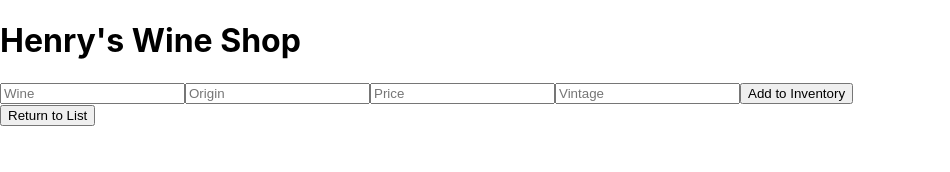
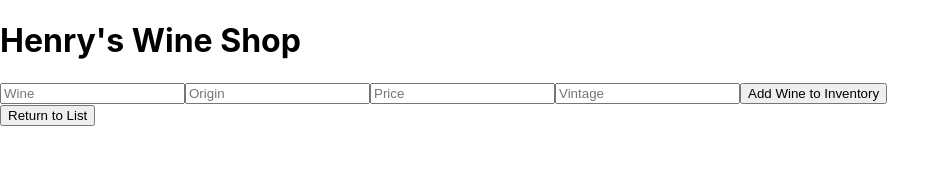
Before and after one commit to hbsullivan/inventory-tracker, a React (Create React App) app: page / in a window 1280 px wide. Both pictures are taken after a click on the button "Add Wine". Shown: the top 172 px of the page, without its empty margins (0-950 px from the left). Built offline with nearby package versions, Linux system fonts and the light colour scheme.

Commit message:
WIP: adding U functionality

```diff
--- /dev/null
+++ b/src/components/EditWineForm.js
@@ -0,0 +1,13 @@
+import React from "react";
+import ReusableForm from "./ReusableForm";
+
+function EditWineForm (props) {
+  return (
+    <React.Fragment>
+      <ReusableForm
+        buttonText="Update Wine" />
+    </React.Fragment>
+  );
+}
+
+export default EditWineForm;
--- a/src/components/NewWineForm.js
+++ b/src/components/NewWineForm.js
@@ -1,6 +1,7 @@
 import React from "react";
 import PropTypes from "prop-types";
 import { v4 } from 'uuid';
+import ReusableForm from "./ReusableForm";
 
 function NewWineForm(props){
 
@@ -18,25 +19,9 @@ function NewWineForm(props){
 
   return (
     <React.Fragment>
-     <form onSubmit={handleNewWineFormSubmission}>
-        <input
-          type='text'
-          name='wine'
-          placeholder='Wine' />
-        <input
-          type='text'
-          name='origin'
-          placeholder='Origin' />
-        <input
-          type='text'
-          name='price'
-          placeholder='Price' />
-        <input
-          type='text'
-          name='vintage'
-          placeholder='Vintage' />
-        <button type='submit'>Add to Inventory</button>
-      </form>
+      <ReusableForm
+      formSubmissionHandler={handleNewWineFormSubmission}
+      buttonText="Add Wine to Inventory" />
     </React.Fragment>
   );
 }
--- /dev/null
+++ b/src/components/ReusableForm.js
@@ -0,0 +1,35 @@
+import React from "react";
+import PropTypes from "prop-types";
+
+function ReusableForm(props) {
+  return (
+  <React.Fragment>
+    <form onSubmit={props.formSubmissionHandler}>
+        <input
+          type='text'
+          name='wine'
+          placeholder='Wine' />
+        <input
+          type='text'
+          name='origin'
+          placeholder='Origin' />
+        <input
+          type='text'
+          name='price'
+          placeholder='Price' />
+        <input
+          type='text'
+          name='vintage'
+          placeholder='Vintage' />
+        <button type='submit'>{props.buttonText}</button>
+      </form>
+    </React.Fragment>
+  );
+}
+
+ReusableForm.propTypes = {
+  formSubmissionHandler: PropTypes.func,
+  buttonText: PropTypes.string
+};
+
+export default ReusableForm;
--- a/src/components/WineControl.js
+++ b/src/components/WineControl.js
@@ -2,6 +2,7 @@ import React from "react";
 import NewWineForm from "./NewWineForm";
 import WineDetail from "./WineDetails";
 import WineList from "./WineList";
+import EditWineForm from "./EditWineForm";
 
 class WineControl extends React.Component {
 
@@ -10,7 +11,8 @@ class WineControl extends React.Component {
     this.state = {
       pageView: false,
       mainWineList: [],
-      selectedWine: null
+      selectedWine: null,
+      editing: false
     }
   }
 
@@ -25,6 +27,10 @@ class WineControl extends React.Component {
         pageView: !prevState.pageView
       }));
     }
+  }
+
+  handleEditClick = () => {
+    this.setState({editing: true});
   }
 
   handleAddingNewWineToList = (newWine) => {
@@ -48,8 +54,12 @@ class WineControl extends React.Component {
   render() {
     let currentPage = null;
     let buttonText = null;
-    if (this.state.selectedWine !== null) {
-      currentPage = <WineDetail wineObject = {this.state.selectedWine} onClickingDelete={this.handleDeletingWine}/>
+
+    if(this.state.editing === true) {
+      currentPage = <EditWineForm wineObject={this.state.selectedWine} />
+      buttonText="Return to List";
+    } else if (this.state.selectedWine !== null) {
+      currentPage = <WineDetail wineObject = {this.state.selectedWine} onClickingDelete={this.handleDeletingWine} onClickingEdit = {this.handleEditClick}/>
       buttonText="Return to List"
     } else if (this.state.pageView) {
       currentPage = <NewWineForm onNewWineCreation = {this.handleAddingNewWineToList}/>
--- a/src/components/WineDetails.js
+++ b/src/components/WineDetails.js
@@ -2,7 +2,7 @@ import React from "react";
 import PropTypes from "prop-types";
 
 function WineDetail(props){
-  const { wineObject, onClickingDelete } = props;
+  const { wineObject, onClickingDelete, onClickingEdit } = props;
 
   return (
     <React.Fragment>
@@ -12,6 +12,7 @@ function WineDetail(props){
       <h3>Vintage: {wineObject.vintage}</h3>
       <h4>Price: ${wineObject.price}</h4>
       <h4>Quantity: {wineObject.quantity} bottles</h4>
+      <button onClick={()=>onClickingEdit(wineObject.id)}>Update Wine</button>
       <button onClick={()=>onClickingDelete(wineObject.id)}>Remove from Inventory</button>
       <hr />
     </React.Fragment>
@@ -20,7 +21,8 @@ function WineDetail(props){
 
 WineDetail.propTypes = {
   wineObject: PropTypes.object,
-  onClickingDelete: PropTypes.func
+  onClickingDelete: PropTypes.func,
+  onClickingEdit: PropTypes.func
 }
 
 export default WineDetail;
```
